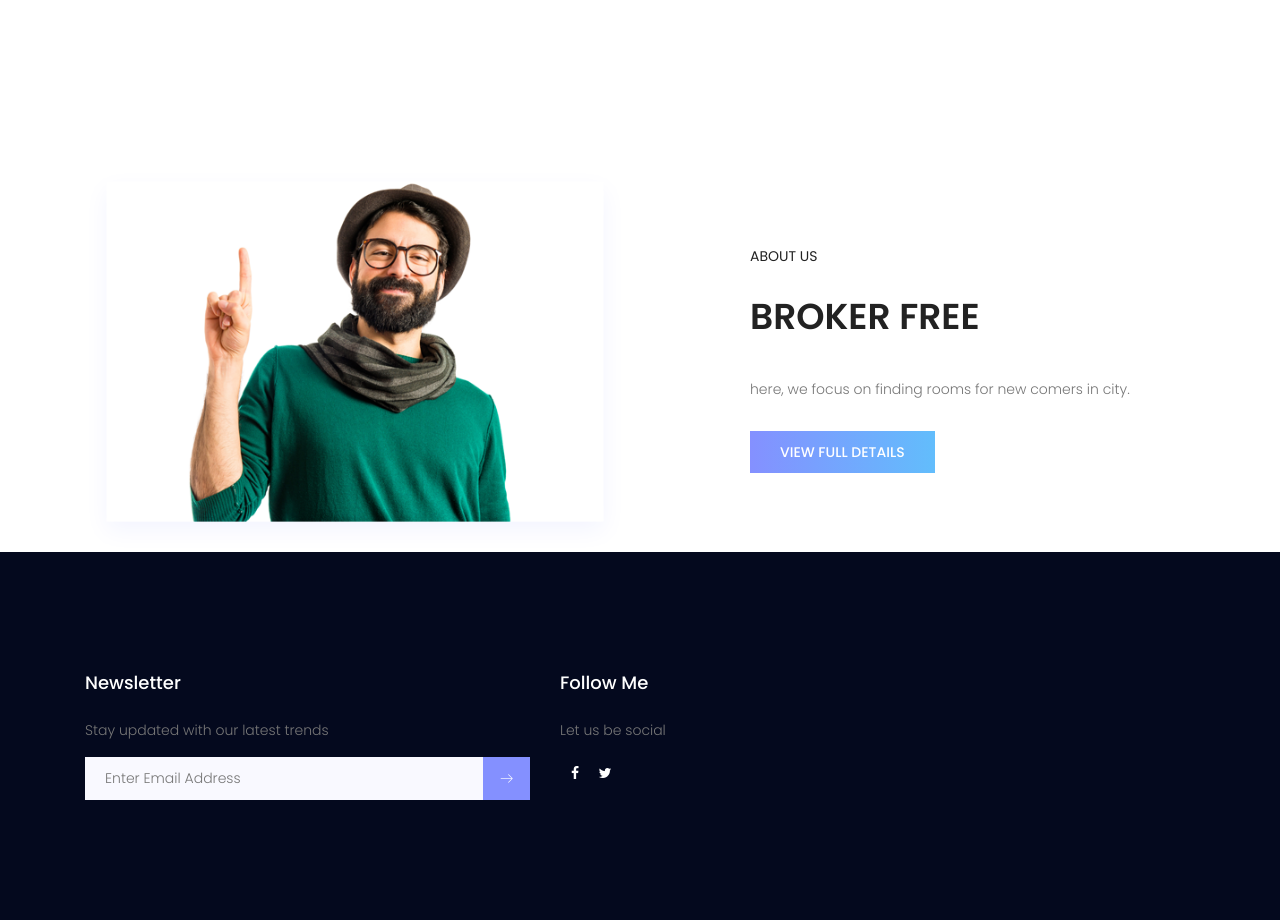
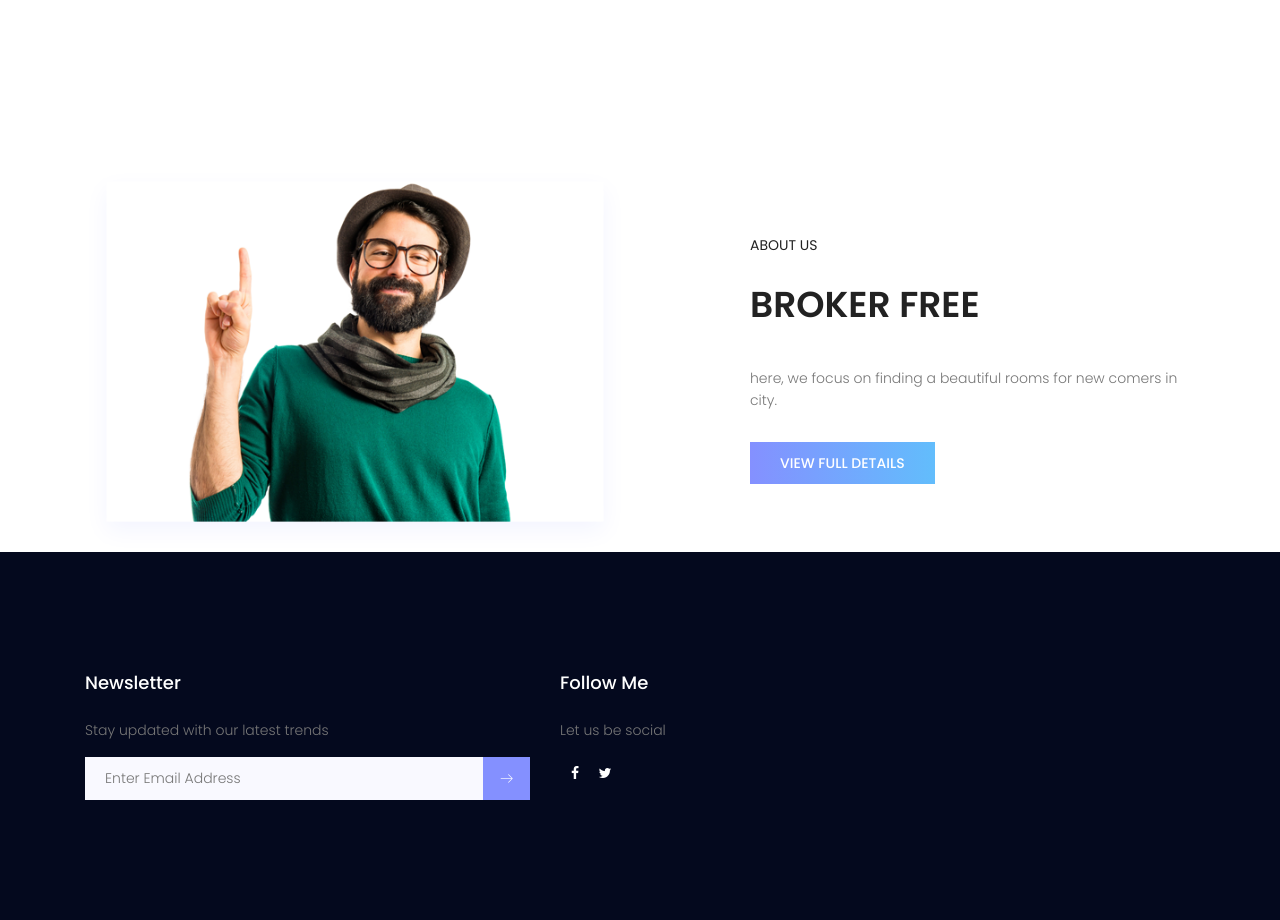
Before and after one commit to Diplak4/Brokerfree, a Django app: page / in a window 1280 px wide. Shown: the part 1266-2186 px from the top of the page. Run offline with Django 4.2, Linux system fonts and the light colour scheme; data comes from the database, SQL or seed files in the repository; some libraries are stand-ins or nearby versions.

Commit message:
complete

```diff
--- a/templates/index.html
+++ b/templates/index.html
@@ -63,7 +63,7 @@
 							<h6>About Us</h6>
 							<h1 class="text-uppercase">Broker Free</h1>
 							<p>
-								here, we focus on finding rooms for new comers in city.
+								here, we focus on finding a beautiful rooms for new comers in city.
 							</p>
 							<a href="/about" class="primary-btn text-uppercase">View Full Details</a>
 						</div>
```
